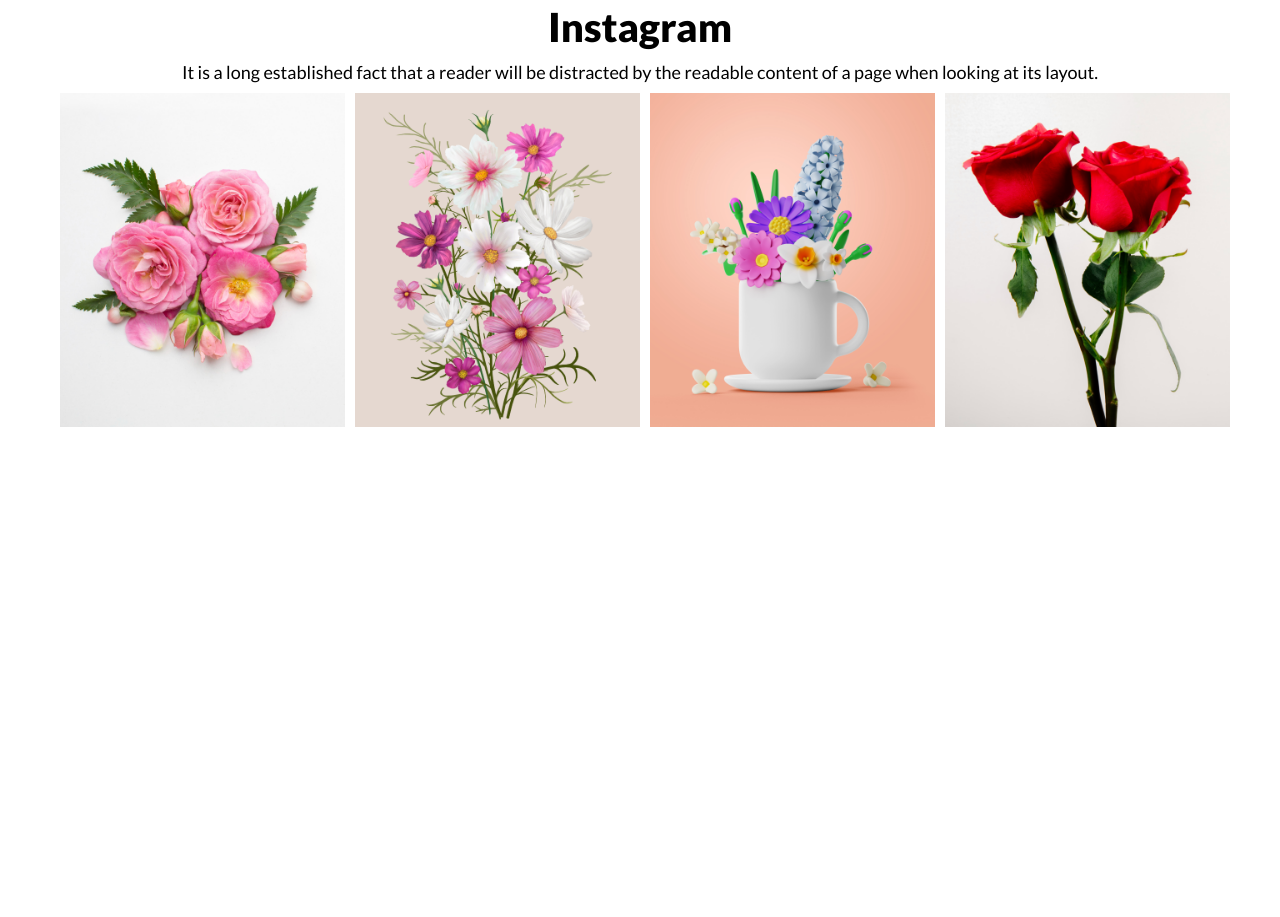
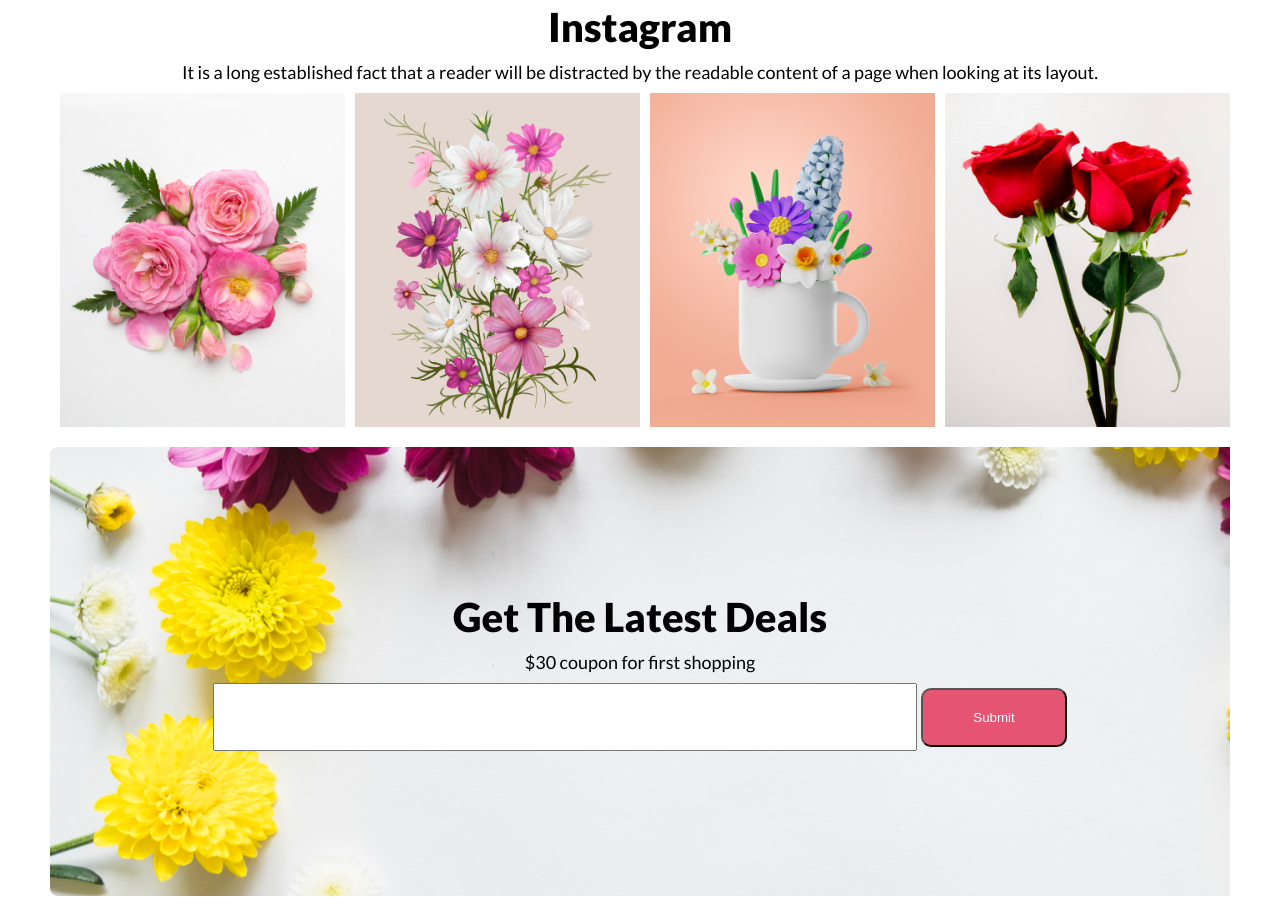
Before and after one commit to ZakariaIslamXaki/flower-shop, a plain HTML site: page index.html in a window 1280 px wide. Shown: the part 1986-2903 px from the top of the page. Before the commit the page ends 2433 px from the top, so only its background shows below. Drawn offline with Linux system fonts and the light colour scheme.

Commit message:
newsletter section added

```diff
--- a/index.html
+++ b/index.html
@@ -92,6 +92,20 @@
             </div>
         </section>
         <!-- Insta Section End -->
+        <!-- Newsletter Section Start -->
+        <section class="newsletter-section">
+            <div class="newsletter-text">
+                <div>
+                    <h1>Get The Latest Deals</h1>
+                    <p>$30 coupon for first shopping</p>
+                </div>
+                <div>
+                    <input type="email">
+                    <button class="primary-btn">Submit</button>
+                </div>
+            </div>
+        </section>
+        <!-- Newsletter Section End -->
     </main>
     <!-- Main Section End -->
     <!-- Footer Section Start -->
--- a/styles/style.css
+++ b/styles/style.css
@@ -175,15 +175,52 @@
     width: 100%;
     height: 100%;
 }
-.insta-products-1{
+
+.insta-products-1 {
     margin-left: 10px;
 }
-.insta-products-2{
+
+.insta-products-2 {
     margin-left: 10px;
 }
-.insta-products-3{
+
+.insta-products-3 {
     margin-left: 10px;
 }
-.insta-products-4{
+
+.insta-products-4 {
     margin-left: 10px;
 }
+
+.newsletter-section {
+    margin: 20px 50px;
+    background-color: white;
+    background-image: url("/asset/Rectangle\ 9.png");
+    height: 450px;
+    color: black;
+    background-repeat: no-repeat;
+    display: flex;
+    align-items: center;
+    justify-content: center;
+}
+.newsletter-text{
+    text-align: center;
+}
+.newsletter-text h1 {
+    font-family: 'Lato', sans-serif;
+    font-weight: 800;
+    font-size: 40px;
+    padding-bottom: 10px;
+}
+
+.newsletter-text p {
+    font-family: 'Lato', sans-serif;
+    font-weight: 400;
+    font-size: 18px;
+    padding-bottom: 10px;
+}
+
+.newsletter-text input {
+    width: 700px;
+    height: 64px;
+}
```
